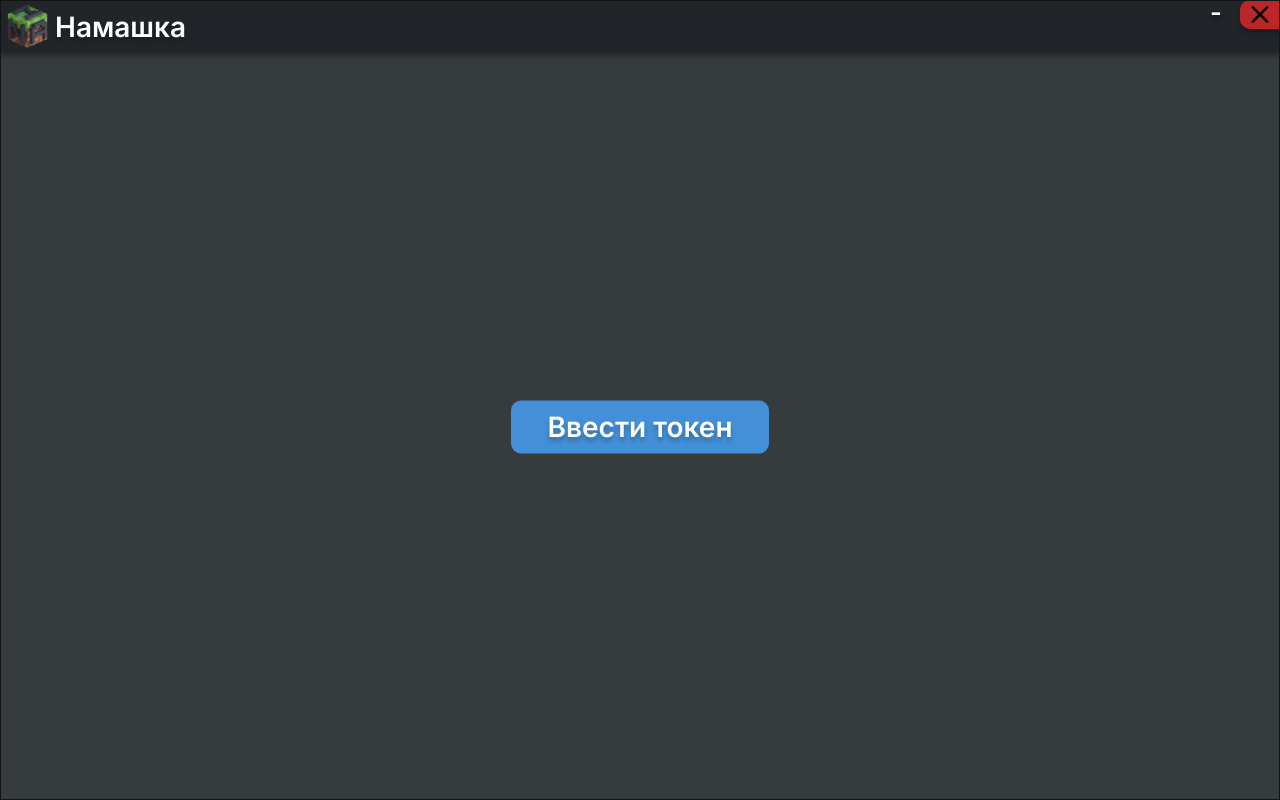
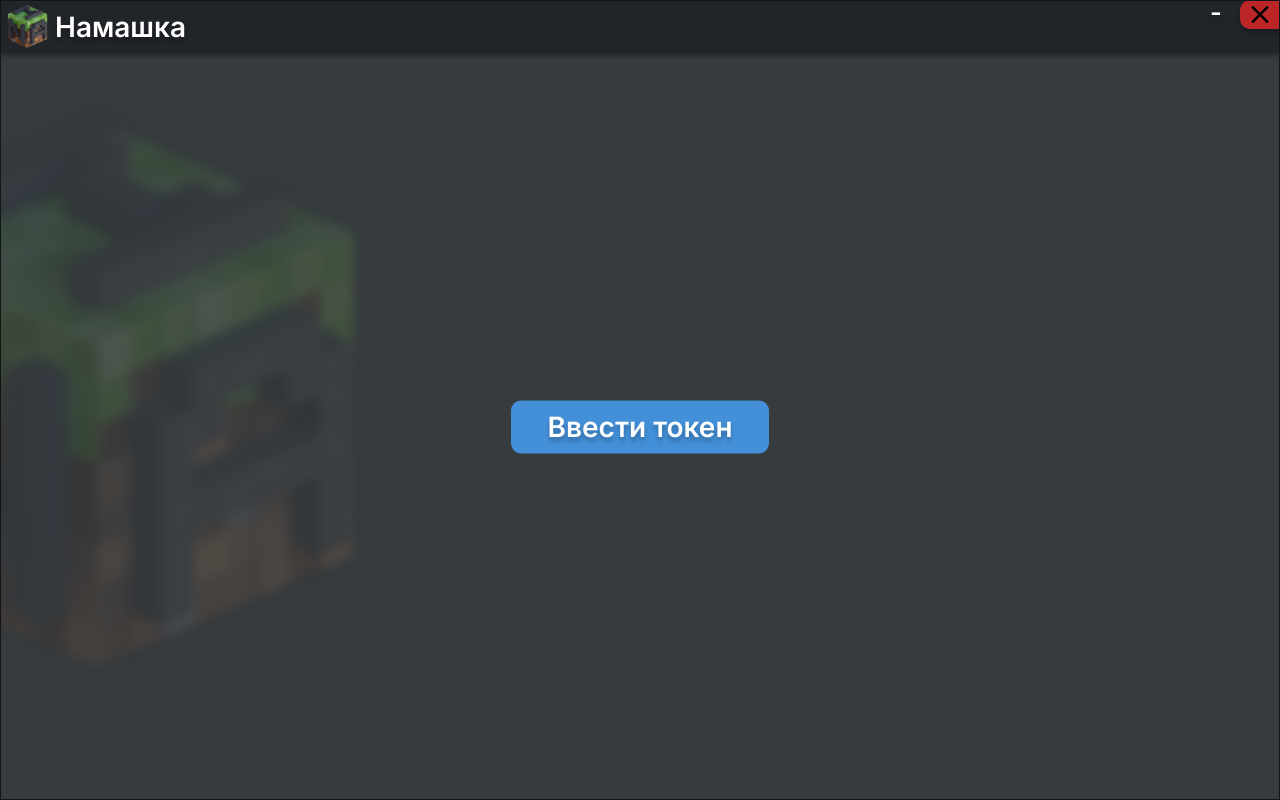
Before and after one commit to Levionid/NamashkaLauncherTauri, a Svelte app: page / in a window 1280 px wide. Shown: the top 800 px of the page. Built offline with nearby package versions, Linux system fonts and the light colour scheme.

Commit message:
added logo to background

```diff
--- a/src/MainMenu.svelte
+++ b/src/MainMenu.svelte
@@ -7,6 +7,7 @@
     import namashkaCraftImage1201 from '../src-tauri/assets/namashkaCraftImage1201.png';
     import namashkaCraftImageLite121 from '../src-tauri/assets/namashkaCraftImageLite121.png';
     import namashkaCraftImageMix121 from '../src-tauri/assets/namashkaCraftImageMix121.png';
+    import logoImage from '../src-tauri/assets/namashkaLogo.png';
 
     export let checkLauncherOptions: () => void;
     export let toggleMainMenu: () => void;
@@ -156,6 +157,7 @@
 </script>
 
 <main>
+    <img class="logo" src={logoImage} alt="logo">
     <div class="main-content {!launcherOptionsExists ? 'authorization' : 'mods-menu'}">
         <div class="authorization-button-container {!launcherOptionsExists ? 'active' : ''}">
             <button class="namashka-craft-authorization-button" on:click={toggleTokenInput}>Ввести токен</button>
@@ -256,6 +258,17 @@
 
     .main-content.mods-menu {
         width: calc(100vw - 30.21vw);
+    }
+
+    .logo {
+        position: fixed;
+        width: 578px;
+        height: 578px;
+        left: -190px;
+        top: 105px;
+
+        opacity: 20%;
+        filter: blur(5px);
     }
 
     .main-img-content-container {
```
